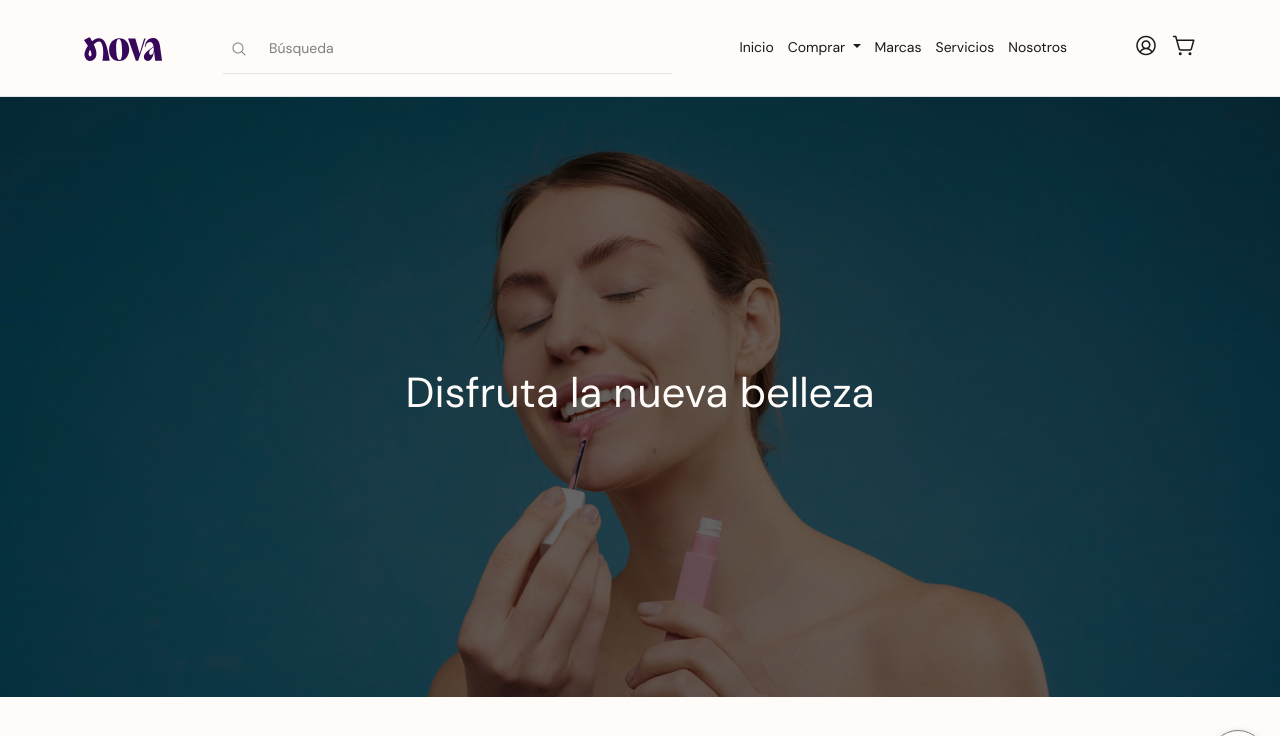
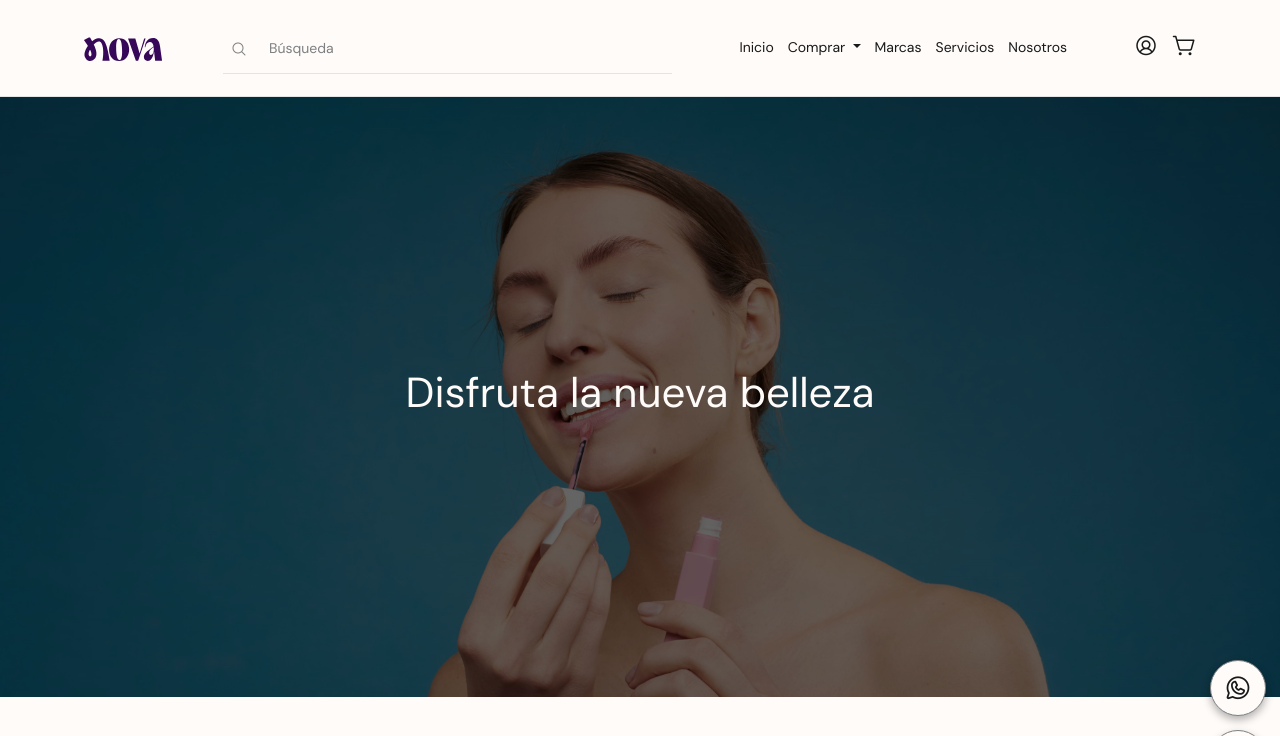
Before and after one commit to laubenavides97/dise-o_web, a plain HTML site: page PROYECTO/index.html in a window 1280 px wide. Shown: the top 736 px of the page. Drawn offline with nearby package versions, Linux system fonts and the light colour scheme.

Commit message:
PROYECTO

```diff
--- a/PROYECTO/CSS/index.scss
+++ b/PROYECTO/CSS/index.scss
@@ -254,6 +254,32 @@ header {
 }
 
 .btn-top:hover {
+  transform: scale(1.1);
+}
+
+.btn-whatsapp {
+  display: flex;
+  position: fixed;
+  bottom: 6rem;
+  right: 1rem;
+  z-index: 1000;
+  background-color: $crema;
+  color: $negro;
+  font-size: $btn-top;
+  text-decoration: none;
+  border-radius: $circle;
+  width: 4rem;
+  height: 4rem;
+  text-align: center;
+  justify-content: center;
+  align-items: center;
+  justify-content: center;
+  box-shadow: 0 4px 8px rgba(0, 0, 0, 0.3);
+  transition: transform 0.2s;
+  border: solid $gris-oscuro 1px;
+}
+
+.btn-whatsapp:hover {
   transform: scale(1.1);
 }
 
@@ -632,7 +658,7 @@ footer hr {
 }
 
 .cp-divisor {
-  clip-path: polygon(5% 100%, 95% 100%, 100% 0, 0 0);
+  clip-path: polygon(5% 0, 100% 0%, 95% 99%, 0% 100%);
   background-color: $lila;
   height: 2rem;
 
--- a/PROYECTO/index.html
+++ b/PROYECTO/index.html
@@ -318,7 +318,9 @@
           Descubre nuestros servicios
         </h1>
 
-        <!-- Carrusel ofertas -->
+
+      </div>
+      <!-- Carrusel ofertas -->
         <div id="carousel-ofertas"
           class="carousel carousel-dark slide carousel-fade wow animate__animated animate__fadeIn animate__delay-2s animate__slow"
           data-bs-ride="true">
@@ -393,8 +395,11 @@
             <span class="visually-hidden">Siguiente</span>
           </button>
         </div>
-      </div>
     </section>
+
+    <a href="https://wa.me/50686212304" target="_blank" class="btn-whatsapp" title="Chatea con nosotros">
+      <i class="ph ph-whatsapp-logo"></i>
+    </a>
 
     <a href="#top" class="btn-top">
       <i class="ph ph-arrow-up"></i>
```
Also changed, not shown: PROYECTO/nosotros.html (+7 -9 lines), PROYECTO/servicios.html (+10 -13 lines), PROYECTO/CSS/index.css, 1 other file.
